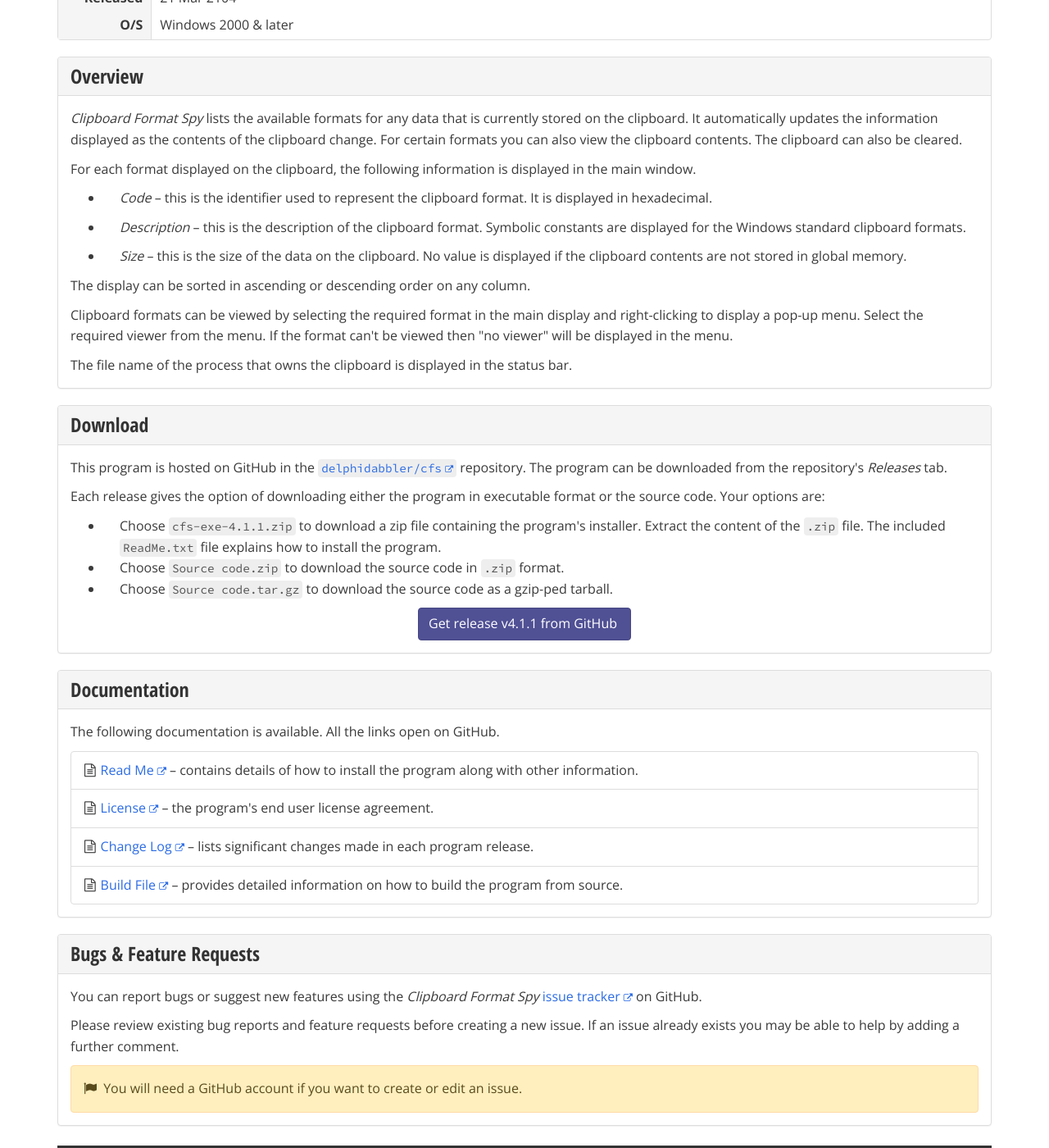
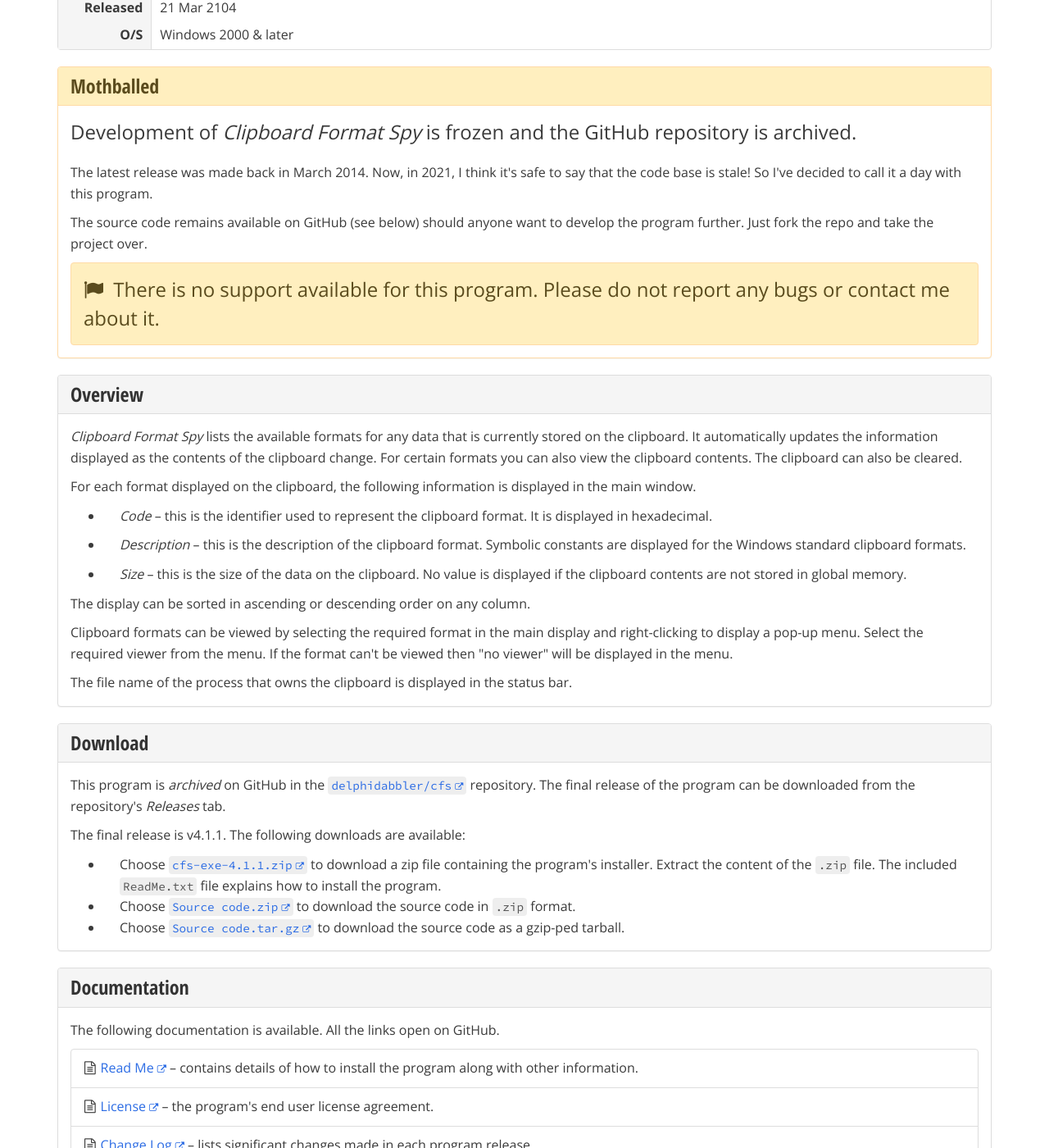
Before and after one commit to delphidabbler/delphidabbler.github.io, a Jekyll site: the page built from _software/cfs.html, in a window 1280 px wide and 1400 px high, scrolled down 448 px. Shown: the whole window at 82% size. Built offline with Jekyll 4.4.1, drawn with Linux system fonts in a browser that asks for light colours; nearby versions of some CDN libraries; comment, search, counter and statistics services are not loaded; some of the changed text lies outside the part shown.

Commit message:
Mothballed cfs program. Fixes #76.
Flagged as mothballed, hid download buttons & modified text re
the moth-balling and and archiving on GitHub.

```diff
--- a/_software/cfs.html
+++ b/_software/cfs.html
@@ -11,9 +11,31 @@
 download-base-url: "https://github.com/delphidabbler/cfs/releases/tag/v"
 repo-name: "GitHub"
 repo-url: "https://github.com/delphidabbler/cfs"
-want-header-buttons: true
-status: "current"
+want-header-buttons: false
+status: "mothballed"
 ---
+<section class="panel panel-warning">
+  <div class="panel-heading">
+    <h2 class="panel-title">
+      Mothballed
+    </h2>
+  </div>
+  <div class="panel-body">
+		<p class="lead">
+			Development of <em>{{ page.title }}</em> is frozen and the GitHub repository is archived.
+		</p>
+		<p>
+			The latest release was made back in March 2014. Now, in 2021, I think it's safe to say that the code base is stale! So I've decided to call it a day with this program.
+		</p>
+		<p>
+			The source code remains available on GitHub (see below) should anyone want to develop the program further. Just fork the repo and take the project over.
+		</p>
+		<p class="alert alert-warning lead glyph">
+			There is no support available for this program. Please do not report any bugs or contact me about it.
+		</p>
+  </div>
+</section>
+
 <section class="panel panel-default">
   <div class="panel-heading">
     <h2 class="panel-title">
@@ -58,25 +80,22 @@
   </div>
   <div class="panel-body">
     <p>
-      This program is hosted on GitHub in the <code><a href="{{ page.repo-url }}">delphidabbler/cfs</a></code> repository. The program can be downloaded from the repository's <em>Releases</em> tab.
+      This program is <em>archived</em> on GitHub in the <code><a href="{{ page.repo-url }}">delphidabbler/cfs</a></code> repository. The final release of the program can be downloaded from the repository's <em>Releases</em> tab.
     </p>
     <p>
-      Each release gives the option of downloading either the program in executable format or the source code. Your options are:
+      The final release is v{{page.version}}. The following downloads are available:
     </p>
     <ul>
       <li>
-        Choose <code>cfs-exe-{{page.version}}.zip</code> to download a zip file containing the program's installer. Extract the content of the <code>.zip</code> file. The included <code>ReadMe.txt</code> file explains how to install the program.
+        Choose <code><a href="https://github.com/delphidabbler/cfs/releases/download/v4.1.1/cfs-exe-4.1.1.zip">cfs-exe-{{page.version}}.zip</a></code> to download a zip file containing the program's installer. Extract the content of the <code>.zip</code> file. The included <code>ReadMe.txt</code> file explains how to install the program.
       </li>
       <li>
-        Choose <code>Source&nbsp;code.zip</code> to download the source code in <code>.zip</code> format.
+        Choose <code><a href="https://github.com/delphidabbler/cfs/archive/refs/tags/v4.1.1.zip">Source&nbsp;code.zip</a></code> to download the source code in <code>.zip</code> format.
       </li>
       <li>
-        Choose <code>Source&nbsp;code.tar.gz</code> to download the source code as a gzip-ped tarball.
+        Choose <code><a href="https://github.com/delphidabbler/cfs/archive/refs/tags/v4.1.1.tar.gz">Source&nbsp;code.tar.gz</a></code> to download the source code as a gzip-ped tarball.
       </li>
     </ul>
-    <p class="text-center">
-      <a class="btn btn-primary" role="button" href="{{ page.download-base-url }}{{ page.version }}" aria-label="Go to release v{{ page.version}} on GitHub">Get <span class="hidden-xs">release </span>v{{ page.version }} from GitHub</a>
-    </p>
   </div>
 </section>
 
@@ -106,22 +125,3 @@
     </ul>
   </div>
 </section>
-
-<section class="panel panel-default">
-  <div class="panel-heading">
-    <h2 class="panel-title">
-      Bugs &amp; Feature Requests
-    </h2>
-  </div>
-  <div class="panel-body">
-    <p>
-      You can report bugs or suggest new features using the <em>Clipboard Format Spy</em> <a href="https://github.com/delphidabbler/cfs/issues" class="offsite">issue tracker</a> on GitHub.
-    </p>
-    <p>
-      Please review existing bug reports and feature requests before creating a new issue. If an issue already exists you may be able to help by adding a further comment.
-    </p>
-    <p class="alert alert-warning glyph">
-      You will need a GitHub account if you want to create or edit an issue.
-    </p>
-  </div>
-</section>
```
Also changed, not shown: other parts of _software/cfs.html (+1 -1 lines).
